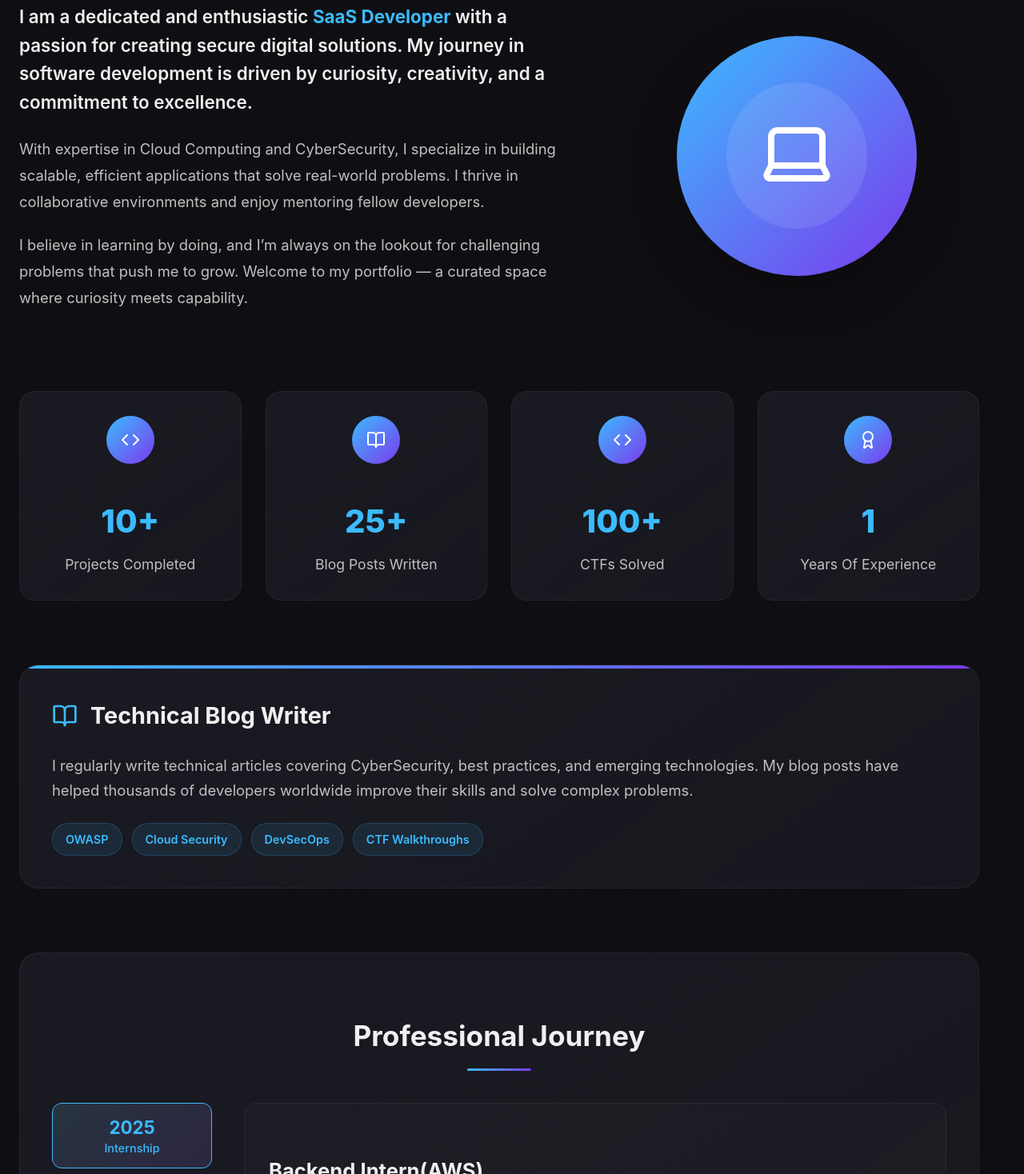
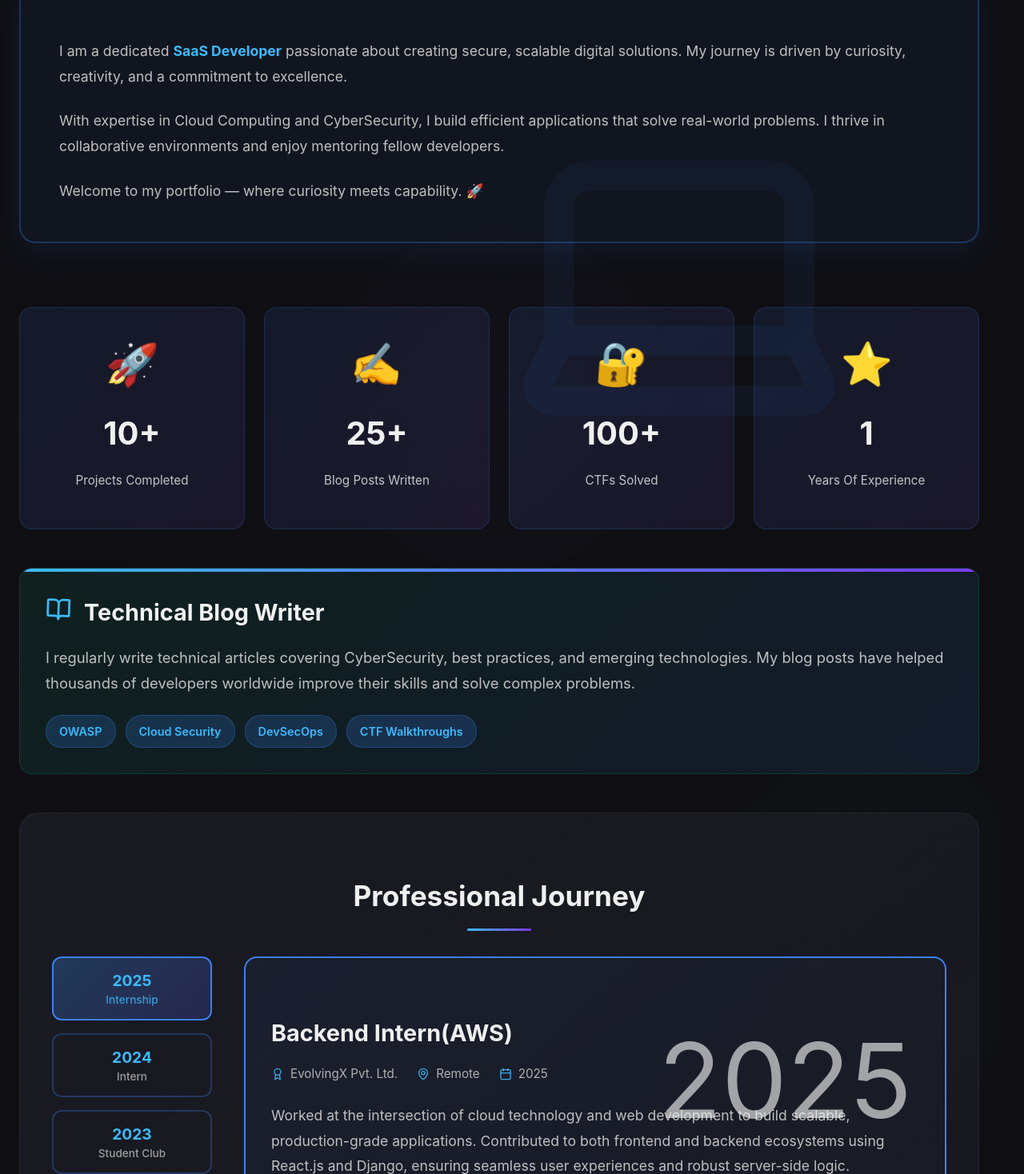
Before and after one commit to Sarang2401/NewPortfolio, a React (Vite) app: page / in a window 1280 px wide. Shown: the part 842-2310 px from the top of the page at 80% size. Built offline with nearby package versions, Linux system fonts and the light colour scheme.

Commit message:
Some more effects

```diff
--- a/src/components/About.jsx
+++ b/src/components/About.jsx
@@ -1,8 +1,6 @@
 import React, { useState } from 'react';
-import { motion } from 'framer-motion';
-import { Calendar, Laptop, MapPin, Award, BookOpen, Code, Users, Lightbulb } from 'lucide-react';
-
-
+import { motion, AnimatePresence } from 'framer-motion';
+import { Calendar, MapPin, Award, BookOpen, Code, Laptop } from 'lucide-react';
 
 const About = () => {
   const [activeTimeline, setActiveTimeline] = useState(0);
@@ -19,12 +17,13 @@ const About = () => {
         'Designed and implemented modern, responsive UI/UX patterns',
         'Gained hands-on experience with cloud-native deployments and AWS services'
       ],
-      type: 'internship'
+      type: 'internship',
+      color: '#3b82f6'
     },
     {
       year: '2024',
       title: 'Cybersecurity Intern',
-      company: 'Cisco Virtual Internship ',
+      company: 'Cisco Virtual Internship',
       location: 'Virtual',
       description: 'Focused on designing secure network architectures and conducting vulnerability assessments to evaluate and improve cybersecurity posture. Gained hands-on experience in both offensive and defensive security strategies, along with technical documentation practices.',
       achievements: [
@@ -32,7 +31,8 @@ const About = () => {
         'Implemented modern Switch and Routing protocols',
         'Performed vulnerability assessments and documented security enhancements'
       ],
-      type: 'Intern'
+      type: 'Intern',
+      color: '#8b5cf6'
     },
     {
       year: '2023',
@@ -45,16 +45,16 @@ const About = () => {
         'Optimized existing architectures, resulting in 60% performance improvements',
         'Introduced machine learning capabilities to enhance system intelligence and autonomy'
       ],
-      type: 'Student Club'
+      type: 'Student Club',
+      color: '#10b981'
     },
-
   ];
 
   const stats = [
-    { icon: Code, label: 'Projects Completed', value: '10+' },
-    { icon: BookOpen, label: 'Blog Posts Written', value: '25+' },
-    { icon: Code, label: 'CTFs Solved', value: '100+' },
-    { icon: Award, label: 'Years Of Experience', value: '1' }
+    { label: 'Projects Completed', value: '10+', icon: '🚀' },
+    { label: 'Blog Posts Written', value: '25+', icon: '✍️' },
+    { label: 'CTFs Solved', value: '100+', icon: '🔐' },
+    { label: 'Years Of Experience', value: '1', icon: '⭐' }
   ];
 
   const containerVariants = {
@@ -62,18 +62,33 @@ const About = () => {
     visible: {
       opacity: 1,
       transition: {
-        staggerChildren: 0.1
+        staggerChildren: 0.15,
+        delayChildren: 0.1
       }
     }
   };
 
   const itemVariants = {
-    hidden: { y: 20, opacity: 0 },
+    hidden: { y: 30, opacity: 0 },
     visible: {
       y: 0,
       opacity: 1,
       transition: {
-        duration: 0.5
+        duration: 0.6,
+        ease: "easeOut"
+      }
+    }
+  };
+
+  const cardVariants = {
+    hidden: { scale: 0.8, opacity: 0 },
+    visible: {
+      scale: 1,
+      opacity: 1,
+      transition: {
+        type: "spring",
+        stiffness: 100,
+        damping: 15
       }
     }
   };
@@ -86,8 +101,39 @@ const About = () => {
       viewport={{ once: true }}
       transition={{ duration: 0.6 }}
       className="about"
+      style={{ position: 'relative', overflow: 'hidden' }}
     >
-      <div className="container">
+      {/* Floating background elements */}
+      {[...Array(3)].map((_, i) => (
+        <motion.div
+          key={i}
+          animate={{
+            y: [0, -30, 0],
+            x: [0, i % 2 === 0 ? 20 : -20, 0],
+            scale: [1, 1.1, 1],
+            opacity: [0.05, 0.1, 0.05]
+          }}
+          transition={{
+            duration: 8 + i * 2,
+            repeat: Infinity,
+            ease: "easeInOut",
+            delay: i * 0.5
+          }}
+          style={{
+            position: 'absolute',
+            width: '400px',
+            height: '400px',
+            borderRadius: '50%',
+            background: `radial-gradient(circle, ${timelineData[i]?.color || '#3b82f6'}40, transparent)`,
+            left: `${i * 35}%`,
+            top: `${i * 30}%`,
+            pointerEvents: 'none',
+            zIndex: 0
+          }}
+        />
+      ))}
+
+      <div className="container" style={{ position: 'relative', zIndex: 1 }}>
         <motion.div
           variants={containerVariants}
           initial="hidden"
@@ -95,120 +141,295 @@ const About = () => {
           viewport={{ once: true }}
           className="about-content"
         >
-
           <div className="about-header">
             <motion.h2 variants={itemVariants}>About Me</motion.h2>
-            <motion.div variants={itemVariants} className="about-intro">
-              <div className="about-text">
-                <p className="lead-text">
-                  I am a dedicated and enthusiastic <span className="highlight">SaaS Developer</span> with a passion for creating secure digital solutions. My journey in software development is driven by curiosity, creativity, and a commitment to excellence.
-                </p>
-                <p>
-                  With expertise in Cloud Computing and CyberSecurity, I specialize in building scalable, efficient applications that solve real-world problems. I thrive in collaborative environments and enjoy mentoring fellow developers.
-                </p>
-                <p>
-                  I believe in learning by doing, and I’m always on the lookout for challenging problems that push me to grow. Welcome to my portfolio — a curated space where curiosity meets capability.
-                </p>
-              </div>
-              <div className="about-image">
-                <div className="image-placeholder">
-                  <div className="image-overlay">
-                    <Laptop size={96} />
-                  </div>
-                </div>
+            <motion.div
+              variants={itemVariants}
+              className="about-intro"
+              style={{
+                display: 'block',
+                position: 'relative',
+                padding: '3rem',
+                borderRadius: '20px',
+                border: '2px solid rgba(59, 130, 246, 0.3)',
+                background: 'rgba(59, 130, 246, 0.05)',
+                boxShadow: '0 10px 40px rgba(59, 130, 246, 0.1)'
+              }}
+            >
+              {/* Large Laptop Background */}
+              <motion.div
+                initial={{ opacity: 0, scale: 0.8 }}
+                whileInView={{ opacity: 0.06, scale: 1 }}
+                transition={{ duration: 1 }}
+                style={{
+                  position: 'absolute',
+                  left: '50%',
+                  top: '45%',
+                  transform: 'translate(-50%, -50%)',
+                  zIndex: 0,
+                  pointerEvents: 'none'
+                }}
+              >
+                <Laptop size={450} style={{ color: '#3b82f6' }} />
+              </motion.div>
+
+              <div className="about-text" style={{ position: 'relative', zIndex: 1 }}>
+                <motion.p
+                  initial={{ opacity: 0, x: -30 }}
+                  whileInView={{ opacity: 1, x: 0 }}
+                  transition={{ duration: 0.6, delay: 0.2 }}
+                  style={{ fontSize: '1.1rem', lineHeight: '1.8', marginBottom: '1.5rem' }}
+                >
+                  I am a dedicated <span className="highlight">SaaS Developer</span> passionate about creating secure, scalable digital solutions. My journey is driven by curiosity, creativity, and a commitment to excellence.
+                </motion.p>
+                <motion.p
+                  initial={{ opacity: 0, x: -30 }}
+                  whileInView={{ opacity: 1, x: 0 }}
+                  transition={{ duration: 0.6, delay: 0.3 }}
+                  style={{ fontSize: '1.1rem', lineHeight: '1.8', marginBottom: '1.5rem' }}
+                >
+                  With expertise in Cloud Computing and CyberSecurity, I build efficient applications that solve real-world problems. I thrive in collaborative environments and enjoy mentoring fellow developers.
+                </motion.p>
+                <motion.p
+                  initial={{ opacity: 0, x: -30 }}
+                  whileInView={{ opacity: 1, x: 0 }}
+                  transition={{ duration: 0.6, delay: 0.4 }}
+                  style={{ fontSize: '1.1rem', lineHeight: '1.8', marginBottom: '0' }}
+                >
+                  Welcome to my portfolio — where curiosity meets capability. 🚀
+                </motion.p>
               </div>
             </motion.div>
           </div>
 
-          {/* Stats Section */}
-          <motion.div variants={itemVariants} className="stats-grid">
+          {/* Stats Section with enhanced animations */}
+          <motion.div
+            variants={containerVariants}
+            className="stats-grid"
+            style={{
+              display: 'grid',
+              gridTemplateColumns: 'repeat(auto-fit, minmax(200px, 1fr))',
+              gap: '1.5rem',
+              margin: '3rem 0'
+            }}
+          >
             {stats.map((stat, index) => (
-              <div key={index} className="stat-card">
-                <div className="stat-icon">
-                  <stat.icon size={24} />
-                </div>
-                <div className="stat-content">
-                  <h3>{stat.value}</h3>
-                  <p>{stat.label}</p>
-                </div>
-              </div>
+              <motion.div
+                key={index}
+                variants={cardVariants}
+                whileHover={{
+                  scale: 1.05,
+                  y: -5,
+                  transition: { duration: 0.2 }
+                }}
+                className="stat-card"
+                style={{
+                  background: 'linear-gradient(135deg, rgba(59, 130, 246, 0.1), rgba(139, 92, 246, 0.1))',
+                  padding: '2rem',
+                  borderRadius: '16px',
+                  border: '1px solid rgba(59, 130, 246, 0.2)',
+                  textAlign: 'center',
+                  position: 'relative',
+                  overflow: 'hidden'
+                }}
+              >
+                <motion.div
+                  animate={{
+                    rotate: [0, 10, -10, 0],
+                    scale: [1, 1.1, 1]
+                  }}
+                  transition={{
+                    duration: 2,
+                    repeat: Infinity,
+                    repeatDelay: 1
+                  }}
+                  style={{ fontSize: '3rem', marginBottom: '1rem' }}
+                >
+                  {stat.icon}
+                </motion.div>
+                <motion.h3
+                  initial={{ scale: 0 }}
+                  whileInView={{ scale: 1 }}
+                  transition={{ delay: index * 0.1 + 0.3, type: "spring" }}
+                  style={{ fontSize: '2.5rem', margin: '0.5rem 0', fontWeight: 'bold' }}
+                >
+                  {stat.value}
+                </motion.h3>
+                <p style={{ opacity: 0.8, fontSize: '0.95rem' }}>{stat.label}</p>
+              </motion.div>
             ))}
           </motion.div>
 
           {/* Blog Writing Section */}
-          <motion.div variants={itemVariants} className="blog-section">
-            <div className="blog-header">
-              <BookOpen size={32} />
+          <motion.div
+            variants={itemVariants}
+            className="blog-section"
+            whileHover={{ scale: 1.02 }}
+            style={{
+              background: 'linear-gradient(135deg, rgba(16, 185, 129, 0.1), rgba(59, 130, 246, 0.1))',
+              padding: '2rem',
+              borderRadius: '16px',
+              border: '1px solid rgba(16, 185, 129, 0.2)',
+              marginBottom: '3rem'
+            }}
+          >
+            <div className="blog-header" style={{ display: 'flex', alignItems: 'center', gap: '1rem', marginBottom: '1rem' }}>
+              <motion.div
+                animate={{ rotate: [0, 5, -5, 0] }}
+                transition={{ duration: 2, repeat: Infinity }}
+              >
+                <BookOpen size={32} />
+              </motion.div>
               <h3>Technical Blog Writer</h3>
             </div>
             <div className="blog-content">
               <p>
                 I regularly write technical articles covering CyberSecurity, best practices, and emerging technologies. My blog posts have helped thousands of developers worldwide improve their skills and solve complex problems.
               </p>
-              <div className="blog-topics">
-                <span className="topic-tag">OWASP</span>
-                <span className="topic-tag">Cloud Security</span>
-                <span className="topic-tag">DevSecOps</span>
-                <span className="topic-tag">CTF Walkthroughs</span>
+              <div className="blog-topics" style={{ display: 'flex', flexWrap: 'wrap', gap: '0.75rem', marginTop: '1rem' }}>
+                {['OWASP', 'Cloud Security', 'DevSecOps', 'CTF Walkthroughs'].map((topic, i) => (
+                  <motion.span
+                    key={topic}
+                    initial={{ opacity: 0, scale: 0 }}
+                    whileInView={{ opacity: 1, scale: 1 }}
+                    transition={{ delay: i * 0.1 }}
+                    whileHover={{ scale: 1.1, y: -2 }}
+                    className="topic-tag"
+                    style={{
+                      padding: '0.5rem 1rem',
+                      borderRadius: '20px',
+                      background: 'rgba(59, 130, 246, 0.2)',
+                      border: '1px solid rgba(59, 130, 246, 0.3)',
+                      fontSize: '0.9rem',
+                      cursor: 'pointer'
+                    }}
+                  >
+                    {topic}
+                  </motion.span>
+                ))}
               </div>
             </div>
           </motion.div>
 
           {/* Professional Timeline */}
           <motion.div variants={itemVariants} className="timeline-section">
-            <h3>Professional Journey</h3>
+            <h3 style={{ marginBottom: '2rem' }}>Professional Journey</h3>
             <div className="timeline-container">
-              <div className="timeline-nav">
+              <div className="timeline-nav" style={{ display: 'flex', gap: '1rem', marginBottom: '2rem', flexWrap: 'wrap' }}>
                 {timelineData.map((item, index) => (
-                  <button
+                  <motion.button
                     key={index}
                     className={`timeline-nav-item ${activeTimeline === index ? 'active' : ''}`}
                     onClick={() => setActiveTimeline(index)}
+                    whileHover={{ scale: 1.05, y: -3 }}
+                    whileTap={{ scale: 0.95 }}
+                    style={{
+                      padding: '1rem 1.5rem',
+                      borderRadius: '12px',
+                      border: `2px solid ${activeTimeline === index ? item.color : 'rgba(59, 130, 246, 0.3)'}`,
+                      background: activeTimeline === index
+                        ? `linear-gradient(135deg, ${item.color}20, ${item.color}10)`
+                        : 'transparent',
+                      cursor: 'pointer',
+                      transition: 'all 0.3s ease',
+                      position: 'relative',
+                      overflow: 'hidden'
+                    }}
                   >
-                    <div className="timeline-year">{item.year}</div>
-                    <div className="timeline-type">{item.type}</div>
-                  </button>
+                    {activeTimeline === index && (
+                      <motion.div
+                        layoutId="activeTab"
+                        style={{
+                          position: 'absolute',
+                          top: 0,
+                          left: 0,
+                          right: 0,
+                          bottom: 0,
+                          background: `${item.color}10`,
+                          zIndex: -1,
+                          borderRadius: '12px'
+                        }}
+                      />
+                    )}
+                    <div className="timeline-year" style={{ fontWeight: 'bold', fontSize: '1.2rem' }}>{item.year}</div>
+                    <div className="timeline-type" style={{ fontSize: '0.85rem', opacity: 0.8 }}>{item.type}</div>
+                  </motion.button>
                 ))}
               </div>
 
-              <div className="timeline-content">
+              <AnimatePresence mode="wait">
                 <motion.div
                   key={activeTimeline}
-                  initial={{ opacity: 0, x: 20 }}
-                  animate={{ opacity: 1, x: 0 }}
-                  transition={{ duration: 0.3 }}
-                  className="timeline-item"
+                  initial={{ opacity: 0, x: 50, scale: 0.95 }}
+                  animate={{ opacity: 1, x: 0, scale: 1 }}
+                  exit={{ opacity: 0, x: -50, scale: 0.95 }}
+                  transition={{ duration: 0.4 }}
+                  className="timeline-content"
+                  style={{
+                    padding: '2rem',
+                    borderRadius: '16px',
+                    border: `2px solid ${timelineData[activeTimeline].color}`,
+                    background: `linear-gradient(135deg, ${timelineData[activeTimeline].color}10, ${timelineData[activeTimeline].color}05)`,
+                    position: 'relative'
+                  }}
                 >
-                  <div className="timeline-header">
-                    <h4>{timelineData[activeTimeline].title}</h4>
-                    <div className="timeline-meta">
-                      <div className="company">
+                  <motion.div
+                    animate={{
+                      scale: [1, 1.02, 1],
+                      opacity: [0.5, 0.7, 0.5]
+                    }}
+                    transition={{ duration: 3, repeat: Infinity }}
+                    style={{
+                      position: 'absolute',
+                      top: '10%',
+                      right: '5%',
+                      fontSize: '8rem',
+                      opacity: 0.05,
+                      pointerEvents: 'none'
+                    }}
+                  >
+                    {timelineData[activeTimeline].year}
+                  </motion.div>
+
+                  <div className="timeline-header" style={{ marginBottom: '1.5rem' }}>
+                    <h4 style={{ fontSize: '1.8rem', marginBottom: '1rem' }}>{timelineData[activeTimeline].title}</h4>
+                    <div className="timeline-meta" style={{ display: 'flex', gap: '1.5rem', flexWrap: 'wrap', opacity: 0.9 }}>
+                      <div className="company" style={{ display: 'flex', alignItems: 'center', gap: '0.5rem' }}>
                         <Award size={16} />
                         {timelineData[activeTimeline].company}
                       </div>
-                      <div className="location">
+                      <div className="location" style={{ display: 'flex', alignItems: 'center', gap: '0.5rem' }}>
                         <MapPin size={16} />
                         {timelineData[activeTimeline].location}
                       </div>
-                      <div className="date">
+                      <div className="date" style={{ display: 'flex', alignItems: 'center', gap: '0.5rem' }}>
                         <Calendar size={16} />
                         {timelineData[activeTimeline].year}
                       </div>
                     </div>
                   </div>
-                  <p className="timeline-description">
+                  <p className="timeline-description" style={{ lineHeight: '1.8', marginBottom: '1.5rem' }}>
                     {timelineData[activeTimeline].description}
                   </p>
                   <div className="achievements">
-                    <h5>Key Achievements:</h5>
-                    <ul>
+                    <h5 style={{ marginBottom: '1rem', display: 'flex', alignItems: 'center', gap: '0.5rem' }}>
+                      <Code size={20} /> Key Achievements:
+                    </h5>
+                    <ul style={{ lineHeight: '2', paddingLeft: '1.5rem' }}>
                       {timelineData[activeTimeline].achievements.map((achievement, idx) => (
-                        <li key={idx}>{achievement}</li>
+                        <motion.li
+                          key={idx}
+                          initial={{ opacity: 0, x: -20 }}
+                          animate={{ opacity: 1, x: 0 }}
+                          transition={{ delay: idx * 0.1 }}
+                        >
+                          {achievement}
+                        </motion.li>
                       ))}
                     </ul>
                   </div>
                 </motion.div>
-              </div>
+              </AnimatePresence>
             </div>
           </motion.div>
         </motion.div>
```
Also changed, not shown: src/App.jsx (+34 -2 lines), src/styles.css (line endings or trailing spaces).
